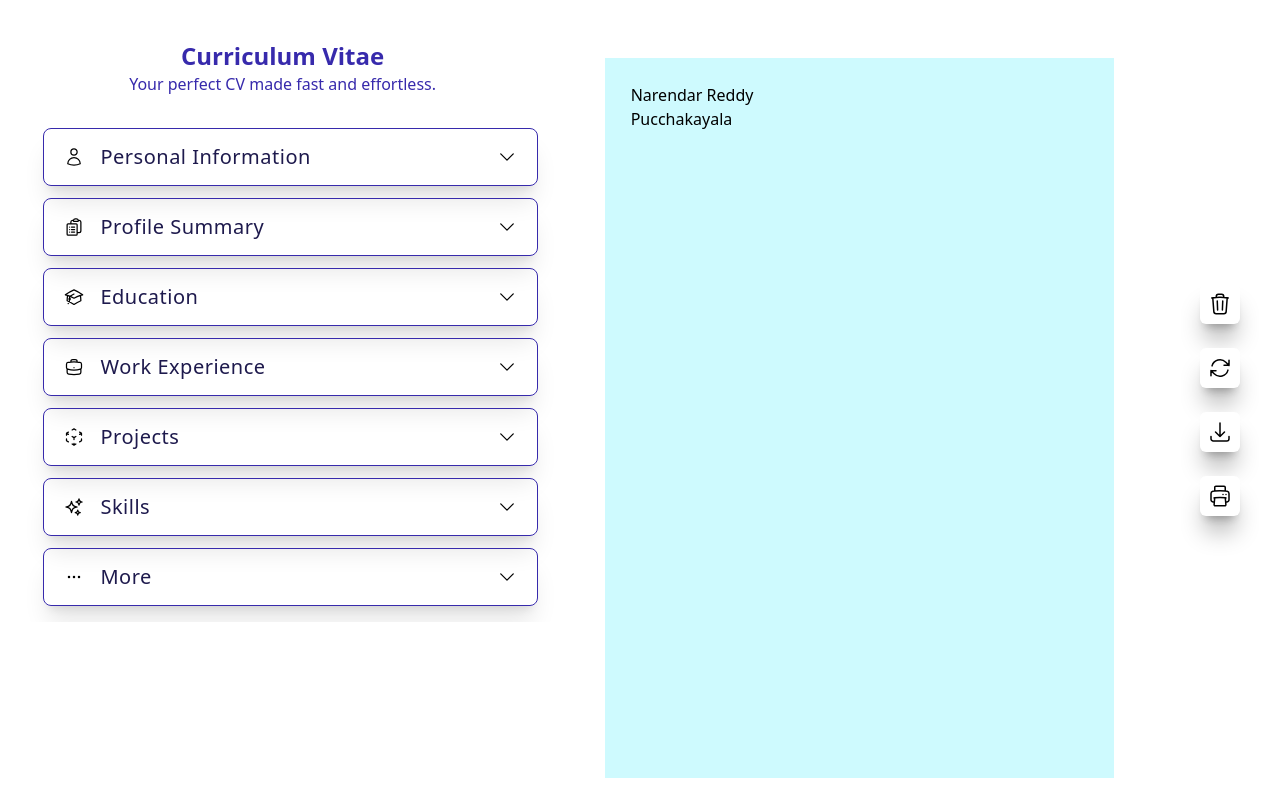
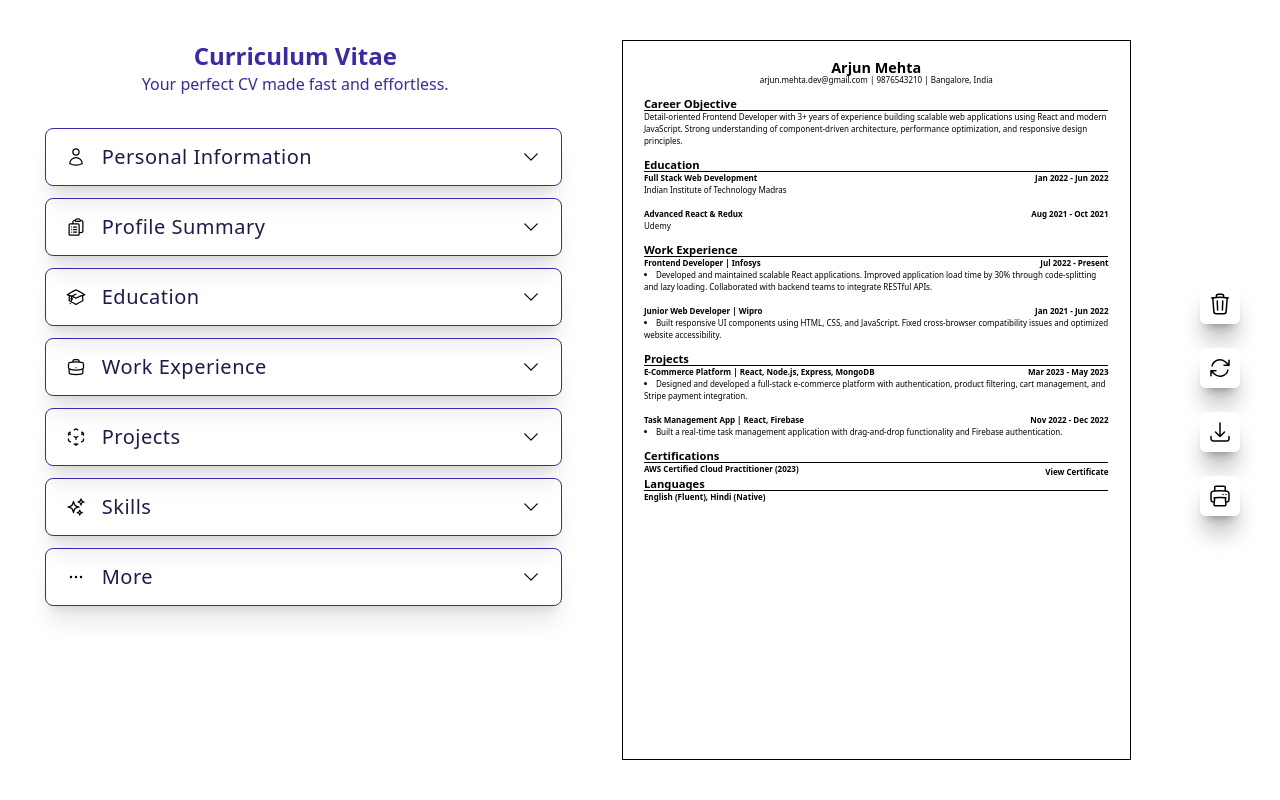
Before and after one commit to Narendar-Reddy-P/ResumeBuilder, a React (Vite) app: page / in a window 1280 px wide. Built offline with nearby package versions, Linux system fonts and the light colour scheme.

Commit message:
fixed some issues

```diff
--- a/src/App.jsx
+++ b/src/App.jsx
@@ -20,104 +20,118 @@ import { More } from "./Components/More";
 import { Projects } from "./Components/Projects";
 
 const personalInfo = {
-  firstName: "Narendar Reddy",
-  lastName: "Pucchakayala",
-  jobTitle: "Web Developer",
-  phone: "9392715897",
-  email: "narendar.reddy.pucchakayala@gmail.com",
-  github: "narendar-reddy-P",
-  portfolio: "",
-  address: "Thurkemjal, Hyderabad",
+  firstName: "Arjun",
+  lastName: "Mehta",
+  jobTitle: "Frontend Developer",
+  phone: "9876543210",
+  email: "arjun.mehta.dev@gmail.com",
+  github: "arjunmehta-dev",
+  portfolio: "https://arjunmehta.dev",
+  address: "Bangalore, India",
 };
 
-const profileSummary = "";
+const profileSummary =
+  "Detail-oriented Frontend Developer with 3+ years of experience building scalable web applications using React and modern JavaScript. Strong understanding of component-driven architecture, performance optimization, and responsive design principles.";
 
 let courses = [
   {
     id: crypto.randomUUID(),
-    school: "LRHS",
-    course: "python",
-    startDate: "12 Feb",
-    endDate: "19 Feb",
+    school: "Indian Institute of Technology Madras",
+    course: "Full Stack Web Development",
+    startDate: "Jan 2022",
+    endDate: "Jun 2022",
     description:
-      "Performed basic system programming tasks and fixed system bugs gaining practical eeduerience in troubleshooting and resolving Odoo system issues.",
+      "Completed intensive training in MERN stack. Built REST APIs, implemented authentication using JWT, and deployed applications using Docker and Nginx.",
   },
   {
     id: crypto.randomUUID(),
-    school: "LRHS",
-    course: "python",
-    startDate: "12 Feb",
-    endDate: "19 Feb",
+    school: "Udemy",
+    course: "Advanced React & Redux",
+    startDate: "Aug 2021",
+    endDate: "Oct 2021",
     description:
-      "Performed basic system programming tasks and fixed system bugs gaining practical eeduerience in troubleshooting and resolving Odoo system issues.",
+      "Learned advanced React patterns, custom hooks, state management with Redux Toolkit, and performance optimization techniques.",
   },
 ];
 
 let workXPs = [
   {
     id: crypto.randomUUID(),
-    position: "Web Dev",
-    company: "TCS",
-    startDate: "12 Feb",
-    endDate: "19 Feb",
+    position: "Frontend Developer",
+    company: "Infosys",
+    startDate: "Jul 2022",
+    endDate: "Present",
     description:
-      "Performed basic system programming tasks and fixed system bugs gaining practical experience in troubleshooting and resolving Odoo system issues.",
+      "Developed and maintained scalable React applications. Improved application load time by 30% through code-splitting and lazy loading. Collaborated with backend teams to integrate RESTful APIs.",
   },
   {
     id: crypto.randomUUID(),
-    position: "Web Dev",
-    company: "TCS",
-    startDate: "12 Feb",
-    endDate: "19 Feb",
+    position: "Junior Web Developer",
+    company: "Wipro",
+    startDate: "Jan 2021",
+    endDate: "Jun 2022",
     description:
-      "Performed basic system programming tasks and fixed system bugs gaining practical experience in troubleshooting and resolving Odoo system issues.",
+      "Built responsive UI components using HTML, CSS, and JavaScript. Fixed cross-browser compatibility issues and optimized website accessibility.",
   },
 ];
 
 let tempProjects = [
   {
     id: crypto.randomUUID(),
-    title: "Web Dev",
-    techStack: "TCS",
-    startDate: "12 Feb",
-    endDate: "19 Feb",
+    title: "E-Commerce Platform",
+    techStack: "React, Node.js, Express, MongoDB",
+    startDate: "Mar 2023",
+    endDate: "May 2023",
     description:
-      "Performed basic system programming tasks and fixed system bugs gaining practical eProjecterience in troubleshooting and resolving Odoo system issues.",
+      "Designed and developed a full-stack e-commerce platform with authentication, product filtering, cart management, and Stripe payment integration.",
   },
   {
     id: crypto.randomUUID(),
-    title: "Web Dev",
-    techStack: "TCS",
-    startDate: "12 Feb",
-    endDate: "19 Feb",
+    title: "Task Management App",
+    techStack: "React, Firebase",
+    startDate: "Nov 2022",
+    endDate: "Dec 2022",
     description:
-      "Performed basic system programming tasks and fixed system bugs gaining practical eProjecterience in troubleshooting and resolving Odoo system issues.",
+      "Built a real-time task management application with drag-and-drop functionality and Firebase authentication.",
   },
 ];
 
 const skillsList = [
-  { id: crypto.randomUUID(), name: "java" },
-  { id: crypto.randomUUID(), name: "python" },
+  { id: crypto.randomUUID(), name: "JavaScript" },
+  { id: crypto.randomUUID(), name: "React" },
+  { id: crypto.randomUUID(), name: "Node.js" },
+  { id: crypto.randomUUID(), name: "MongoDB" },
+  { id: crypto.randomUUID(), name: "Tailwind CSS" },
 ];
 
 let tempMore = [
   {
     id: crypto.randomUUID(),
-    name: "",
+    name: "Certifications",
     details: [
-      { id: crypto.randomUUID(), type: "section", value: "LOL" },
+      {
+        id: crypto.randomUUID(),
+        type: "section",
+        value: "AWS Certified Cloud Practitioner (2023)",
+      },
       {
         id: crypto.randomUUID(),
         type: "link",
-        linkText: "hello",
-        url: "google.com",
+        linkText: "View Certificate",
+        url: "https://aws.amazon.com/certification/",
       },
     ],
   },
   {
     id: crypto.randomUUID(),
-    name: "",
-    details: [],
+    name: "Languages",
+    details: [
+      {
+        id: crypto.randomUUID(),
+        type: "section",
+        value: "English (Fluent), Hindi (Native)",
+      },
+    ],
   },
 ];
 
@@ -196,7 +210,6 @@ let tempMoreEmpty = [
 
 const handleDownloadPDF = async () => {
   const preview = document.querySelector("#sheet");
-  console.log("preview");
   if (!preview) return alert("Preview not found!");
 
   const originalStyle = preview.style.transform;
@@ -228,7 +241,7 @@ const handleDownloadPDF = async () => {
   while (heightLeft > 0) {
     position -= pageHeight;
     pdf.addPage();
-    pdf.addImage(imgData, "PNG", 0, position, imgWidth, imgHeight);
+    pdf.addImage(imgData, "JNG", 0, position, imgWidth, imgHeight);
     heightLeft -= pageHeight;
   }
 
@@ -287,9 +300,9 @@ function App() {
     setMore(tempMore);
   }
   return (
-    <div className="flex flex-col lg:grid lg:grid-cols-[9fr_9fr_2fr] lg:gap-3 justify-center  pb-15 lg:pb-0">
+    <div className="flex flex-col lg:grid lg:grid-cols-[10fr_9fr_2fr]  lg:gap-5 justify-center  pb-15 lg:pb-0">
       <div
-        className={`lg:self-start w-full lg:flex-initial flex flex-col items-center justify-center ${preview && "hidden lg:block"} lg:overflow-hidden`}
+        className={`lg:self-start w-full lg:flex-initial  flex flex-col items-center justify-center ${preview && "hidden lg:block"} `}
       >
         <div className="w-full lg:w-full flex flex-col items-center p-4">
           <h2 className="text-center text-2xl font-bold text-indigo-800 mt-6 ">
@@ -345,13 +358,29 @@ function App() {
         </div>
       </div>
       <div>
-        <div className="hidden lg:h-screen lg:flex lg:justify-center lg:items-center">
-          <A4Sheet info={info} />
+        <div className="hidden lg:h-screen lg:flex lg:justify-center lg:items-center ">
+          <A4Sheet
+            info={info}
+            summary={summary}
+            edu={edu}
+            XP={XP}
+            projects={projects}
+            skills={skills}
+            more={more}
+          />
         </div>
 
         {preview && (
-          <div className="lg:hidden ">
-            <A4Sheet info={info} />
+          <div className="lg:hidden flex justify-center items-center mb-14 mt-4">
+            <A4Sheet
+              info={info}
+              summary={summary}
+              edu={edu}
+              XP={XP}
+              projects={projects}
+              skills={skills}
+              more={more}
+            />
           </div>
         )}
       </div>
@@ -384,22 +413,71 @@ function App() {
     </div>
   );
 }
-function A4Sheet({ info }) {
+function A4Sheet({ info, summary, edu, XP, projects, skills, more }) {
   return (
     <div
-      className=" max-w-[210mm] aspect-210/297 mt-[2vw]  bg-cyan-100 lg:fixed  "
+      className="flex flex-col top-8 h-(--height) w-[calc(var(--height)*(210/297))] @container items-stretch border p-[4%] leading-3"
       id="sheet"
     >
-      <div className=" p-[5%]">
-        <p>{info.firstName}</p>
-        <p>{info.lastName}</p>
-        <p></p>
-        <p></p>
-        <p></p>
-        <p></p>
-        <p></p>
-        <p></p>
-      </div>
+      <h1 className="text-[90%] font-extrabold text-center">{`${info.firstName} ${info.lastName}`}</h1>
+      <p className="text-[50%] text-center">{`${info.email} | ${info.phone} | ${info.address}`}</p>
+      <br></br>
+      <h3 className="text-[70%] font-bold">Career Objective</h3>
+      <hr></hr>
+      <p className="text-[50%]">{summary}</p>
+      <br></br>
+      <h3 className="text-[70%] font-bold">Education</h3>
+      <hr></hr>
+      {edu.map((x) => (
+        <div key={x.id}>
+          <div className=" flex justify-between">
+            <span className="text-[50%] font-semibold">{x.course}</span>
+            <span className="text-[50%] font-semibold">{`${x.startDate} - ${x.endDate}`}</span>
+          </div>
+          <p className="text-[50%]">{x.school}</p>
+          <br></br>
+        </div>
+      ))}
+      <h3 className="text-[70%] font-bold">Work Experience</h3>
+      <hr></hr>
+      {XP.map((x) => (
+        <div key={x.id}>
+          <div className=" flex justify-between">
+            <span className="text-[50%] font-semibold">{`${x.position} | ${x.company}`}</span>
+            <span className="text-[50%] font-semibold">{`${x.startDate} - ${x.endDate}`}</span>
+          </div>
+          <li className="text-[50%]">{x.description}</li>
+          <br></br>
+        </div>
+      ))}
+      <h3 className="text-[70%] font-bold">Projects</h3>
+      <hr></hr>
+      {projects.map((x) => (
+        <div key={x.id}>
+          <div className=" flex justify-between">
+            <span className="text-[50%] font-semibold">{`${x.title} | ${x.techStack}`}</span>
+            <span className="text-[50%] font-semibold">{`${x.startDate} - ${x.endDate}`}</span>
+          </div>
+          <li className="text-[50%]">{x.description}</li>
+          <br></br>
+        </div>
+      ))}
+      {more.map((x) => (
+        <div key={x.id}>
+          <h3 className="text-[70%] font-bold">{x.name}</h3>
+          <hr></hr>
+
+          <span className=" flex justify-between" key={x.details[0].id}>
+            <span className="text-[50%] font-semibold">{`${x.details[0].value}`}</span>
+
+            <a href={x.details[1]?.url}>
+              <span className="text-[50%] font-semibold">
+                {x.details[1]?.linkText}
+              </span>
+            </a>
+          </span>
+        </div>
+      ))}
     </div>
   );
 }
```
